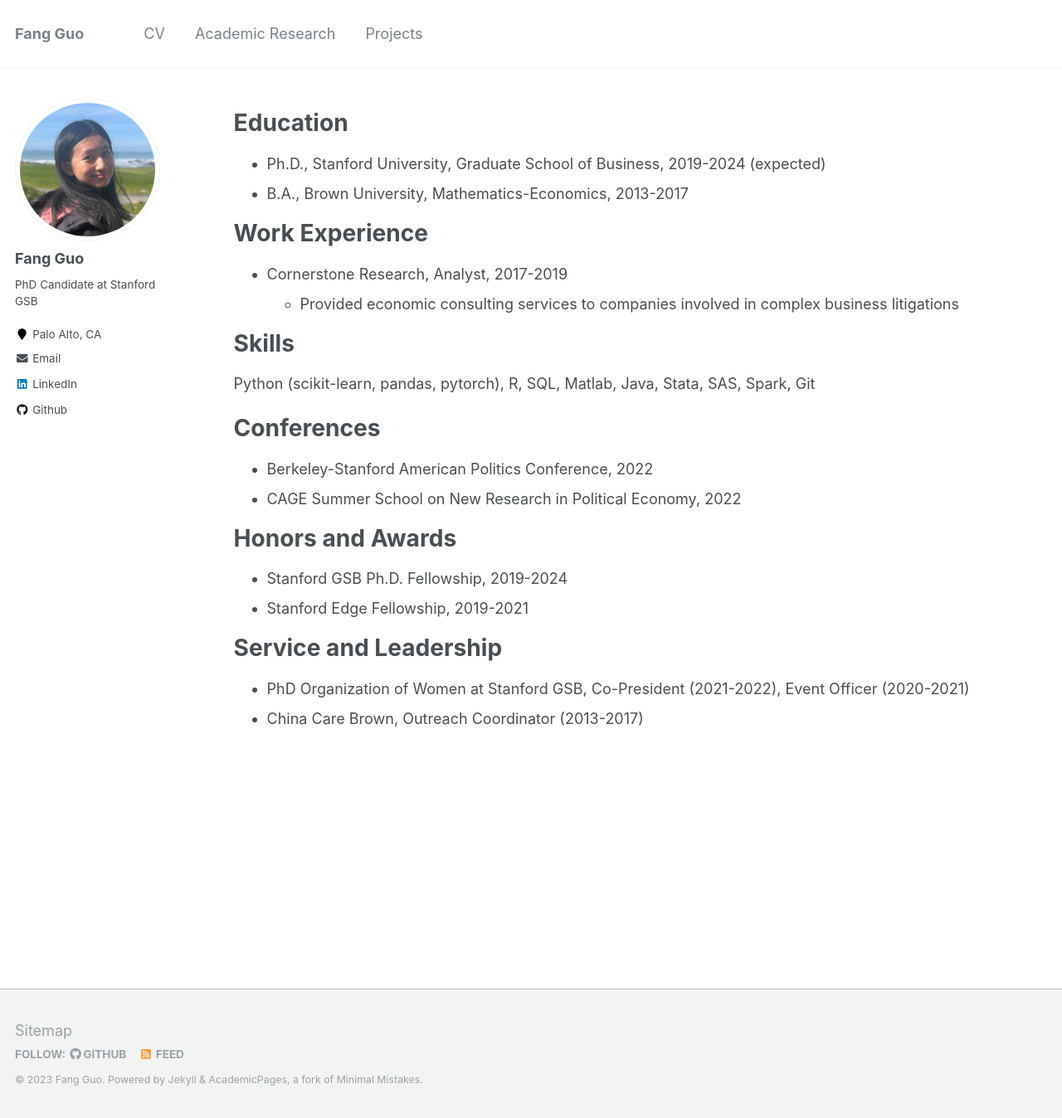
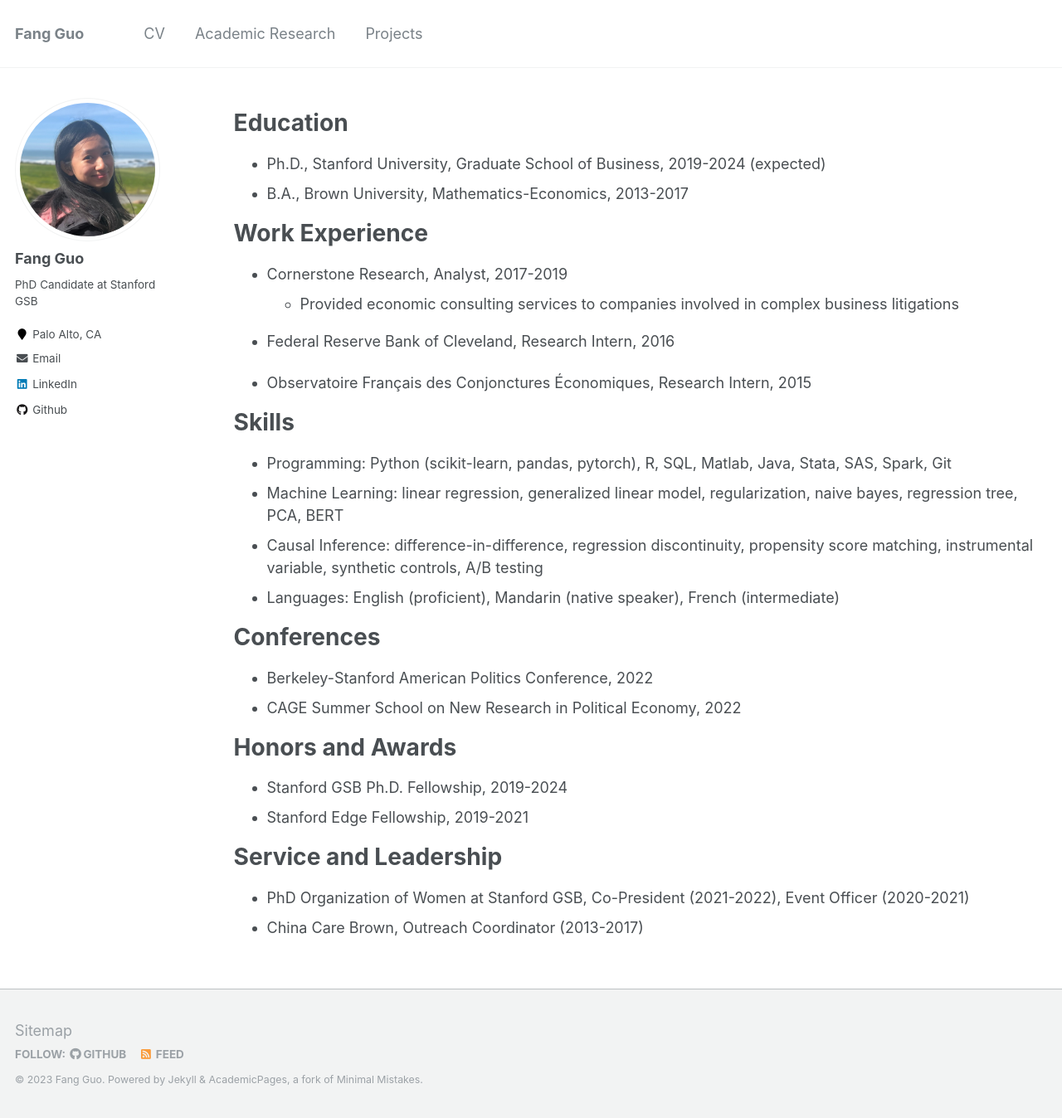
Before and after one commit to fangguo34/fangguo34.github.io, a Jekyll site: the page built from _pages/cv.md, in a window 1280 px wide and 1348 px high. Shown: the whole window at 83% size. Built offline with Jekyll 4.4.1, drawn with Linux system fonts in a browser that asks for light colours.

Commit message:
Update cv.md

```diff
--- a/_pages/cv.md
+++ b/_pages/cv.md
@@ -19,9 +19,16 @@ Work Experience
 * Cornerstone Research, Analyst, 2017-2019
   * Provided economic consulting services to companies involved in complex business litigations
 
+* Federal Reserve Bank of Cleveland, Research Intern, 2016
+
+* Observatoire Français des Conjonctures Économiques, Research Intern, 2015
+
 Skills
 ======
-Python (scikit-learn, pandas, pytorch), R, SQL, Matlab, Java, Stata, SAS, Spark, Git
+* Programming: Python (scikit-learn, pandas, pytorch), R, SQL, Matlab, Java, Stata, SAS, Spark, Git
+* Machine Learning: linear regression, generalized linear model, regularization, naive bayes, regression tree, PCA, BERT
+* Causal Inference: difference-in-difference, regression discontinuity, propensity score matching, instrumental variable, synthetic controls, A/B testing
+* Languages: English (proficient), Mandarin (native speaker), French (intermediate)
 
 Conferences
 ======
```
